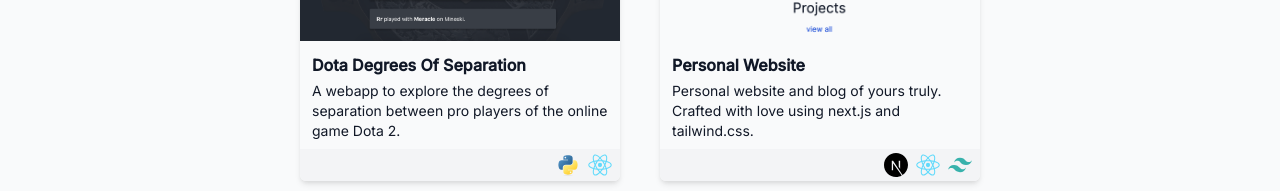
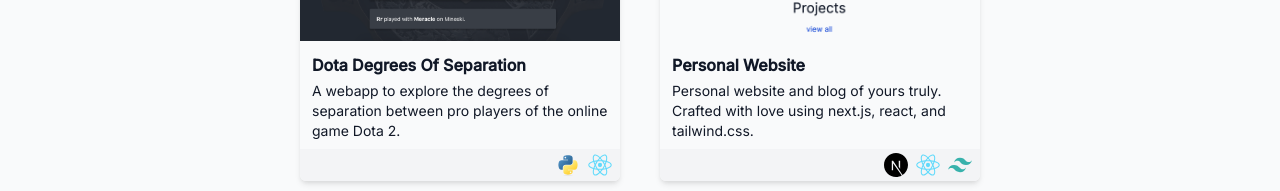
Before and after one commit to BlueBlazin/sanjeetdasharath.com, a Next.js app: page / in a window 1280 px wide. Shown: the part 1567-1758 px from the top of the page. Built offline with nearby package versions, Linux system fonts and the light colour scheme.

Commit message:
update readme

```diff
--- a/pages/index.jsx
+++ b/pages/index.jsx
@@ -104,7 +104,7 @@
           <ProjectCard
             imgSrc="/projects/website.png"
             title="Personal website"
-            description="Personal website and blog of yours truly. Crafted with love using next.js and tailwind.css."
+            description="Personal website and blog of yours truly. Crafted with love using next.js, react, and tailwind.css."
             href="https://github.com/BlueBlazin/sanjeetdasharath.com"
           >
             <NextJsIcon />
```
Also changed, not shown: 1 other file (tests, documents, lock files or other folders).
